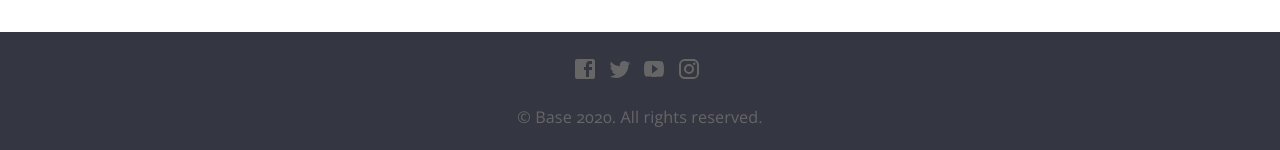
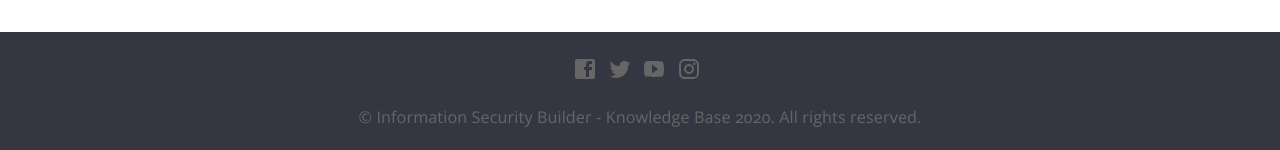
Before and after one commit to informationsecurity-builders/informationsecurity-builders.github.io, a Jekyll site: the page built from index.html, in a window 1280 px wide. Shown: the part 1109-1259 px from the top of the page. Built offline with Jekyll 4.4.1, drawn with Linux system fonts in a browser that asks for light colours; nearby versions of some CDN libraries.

Commit message:
Modification of Template

```diff
--- a/_config.yml
+++ b/_config.yml
@@ -1,8 +1,8 @@
 # ----
 # Site
 
-title: Base
-url: "https://orange-ape.cloudvent.net/"
+title: Information Security Builder - Knowledge Base
+url: "https://knowledge.informationsecurity.builders/"
 baseurl:
 google_analytics_key:
 disqus_shortname:
```
